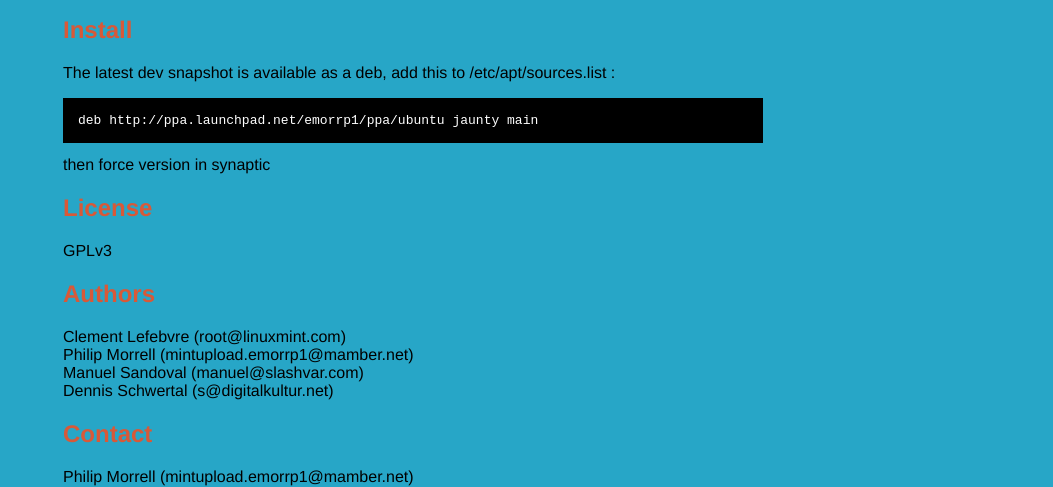
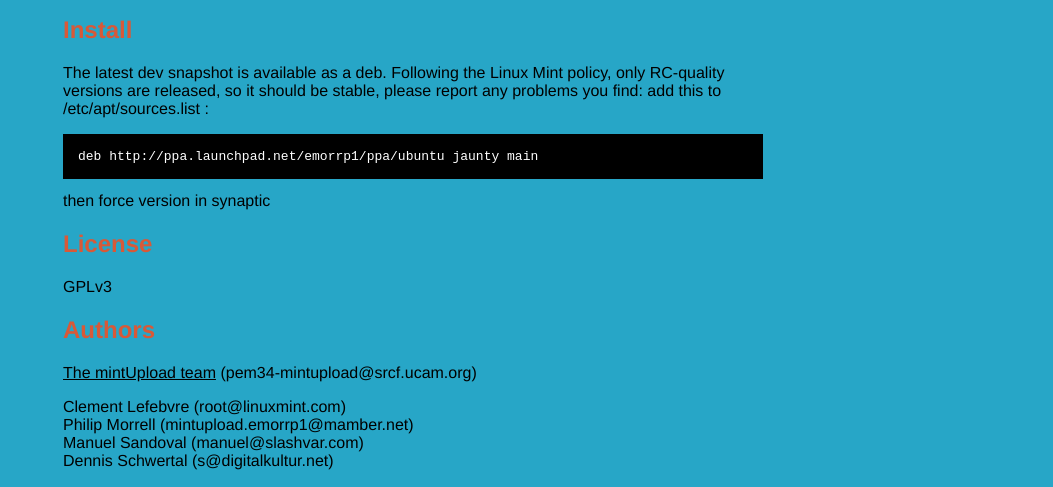
Before and after one commit to linuxmint/mintupload, a plain HTML site: page index.html in a window 1280 px wide. Shown: the part 336-823 px from the top of the page, without its empty margins (227-1280 px from the left). Drawn offline with Linux system fonts and the light colour scheme.

Commit message:
updating installation instructions

```diff
--- a/index.html
+++ b/index.html
@@ -55,7 +55,7 @@
     <p>mintUpload allows you to upload files on the Internet. This makes it easier to share or send big files which would not fit in an email.</p><h2>Dependencies</h2>
 <p>python (>= 2.5), python (<< 3), python-gtk2, python-glade2, mintsystem, python-pexpect, python-paramiko</p>
 <h2>Install</h2>
-<p>The latest dev snapshot is available as a deb, add this to /etc/apt/sources.list :
+<p>The latest dev snapshot is available as a deb.  Following the Linux Mint policy, only RC-quality versions are released, so it should be stable, please report any problems you find: add this to /etc/apt/sources.list :
 <pre>
 deb http://ppa.launchpad.net/emorrp1/ppa/ubuntu jaunty main
 </pre>
@@ -63,6 +63,7 @@ then force version in synaptic</p>
 <h2>License</h2>
 <p>GPLv3</p>
 <h2>Authors</h2>
+<p><u>The mintUpload team</u> (pem34-mintupload@srcf.ucam.org)</p>
 <p>
 Clement Lefebvre (root@linuxmint.com)<br/>
 Philip Morrell (mintupload.emorrp1@mamber.net)<br/>
```
